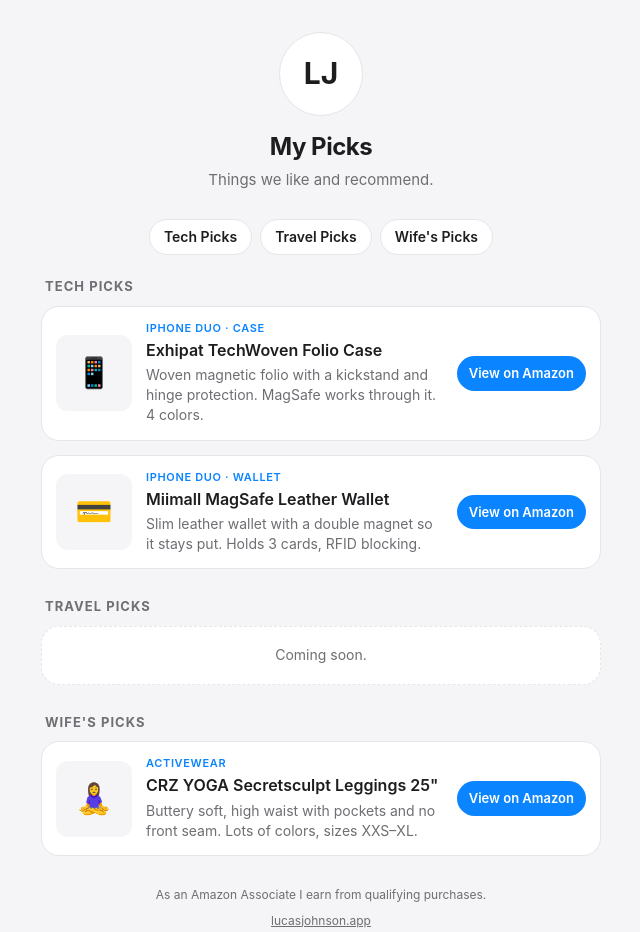
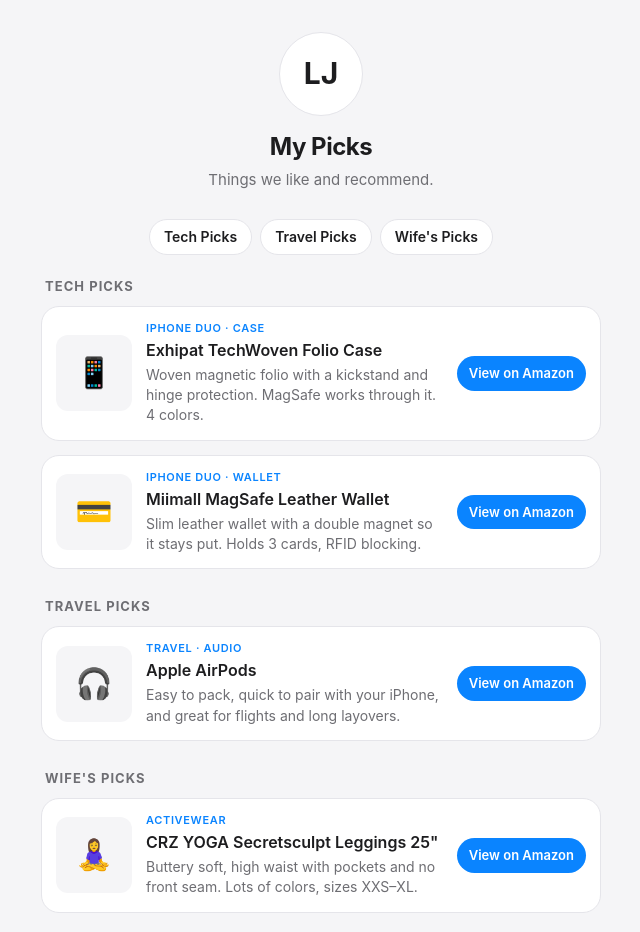
Before and after one commit to nowboardingapp-web/lucasjohnson-site, a plain HTML site: page public/picks/index.html in a window 1280 px wide. Shown: the top 932 px of the page, without its empty margins (319-959 px from the left). Drawn offline with Linux system fonts and the light colour scheme.

Commit message:
Picks page: add AirPods to Travel Picks
Co-Authored-By: Claude Opus 5.5 <noreply@anthropic.com>
Claude-Session: https://claude.ai/code/session_01PAwk21QTGSNkNTSni7oHfE

```diff
--- a/public/picks/index.html
+++ b/public/picks/index.html
@@ -116,7 +116,16 @@
     },
     {
       title: "Travel Picks",
-      items: []
+      items: [
+        {
+          tag: "Travel · Audio",
+          name: "Apple AirPods",
+          note: "Easy to pack, quick to pair with your iPhone, and great for flights and long layovers.",
+          link: "https://link.amazon/B07W8OuiI",
+          image: "",
+          emoji: "🎧"
+        }
+      ]
     },
     {
       title: "Wife's Picks",
```
